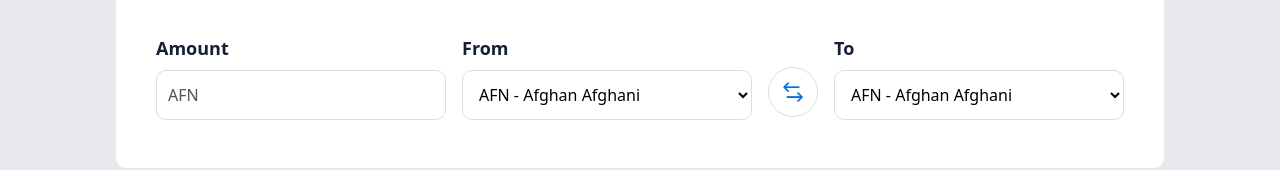
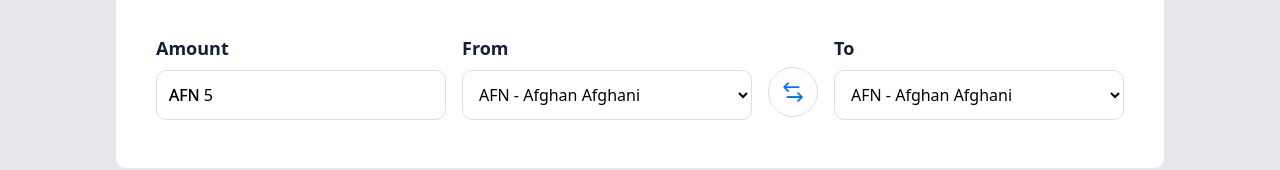
Before and after one commit to ComboTWTW/currency-rates, a React (Vite) app: page / in a window 1280 px wide. Shown: the part 185-355 px from the top of the page. Built offline with nearby package versions, Linux system fonts and the light colour scheme.

Commit message:
amount prefix

```diff
--- a/src/Pages/Convert.tsx
+++ b/src/Pages/Convert.tsx
@@ -6,6 +6,9 @@ const Convert = () => {
 
   const [from, setFrom] = useState<string>('AFN');
   const [to, setTo] = useState<string>('AFN');
+  const [amount, setAmount] = useState<number>(5);
+
+  console.log("amount is " + amount)
 
   return (
     <div className='container flex flex-col items-center mt-24 px-4 mb-96'>
@@ -15,7 +18,7 @@ const Convert = () => {
         <div className="bg-white container flex flex-col gap-6 mt-10 rounded-[10px] px-6 py-6 md:flex-row md:justify-between md:gap-4 md:py-12 md:px-10">
 
           {/* Amount Component */}
-          <Amount from={from} />
+          <Amount from={from} setAmount={setAmount}/>
 
           {/* FromTo Component */}
           <FromTo setFrom={setFrom} setTo={setTo} from={from} to={to}/>
--- a/src/components/Amount.tsx
+++ b/src/components/Amount.tsx
@@ -1,19 +1,19 @@
 import { styles } from '../constants/index'
+import { NumericFormat } from 'react-number-format';
+
 
 interface Prop {
   from: string;
+  setAmount: any;
 }
 
-const Amount = ({from}:Prop) => {
+const Amount = ({from, setAmount}:Prop) => {
 
   return (
     <div className="flex flex-col relative gap-2 md:min-w-0 md:flex-1">
         <h2 className={`${styles.cardBold}`}>Amount</h2>
-        <input type="number" className={`${styles.inputBorder}`} onKeyPress={(e) => {
-            if (!/[0-9,.]/.test(e.key)) {
-            e.preventDefault();
-        }}} />
-        <span className='absolute text-gray-600 mt-[3rem] left-3'>
+        <NumericFormat value="5" prefix={`${from} `} className={`${styles.inputBorder}`} onChange={(e) => setAmount(e.target.value)}/>
+        <span className='absolute  text-black mt-[3rem] left-[13px] z-10'>
           {from}
         </span>
     </div>
```
